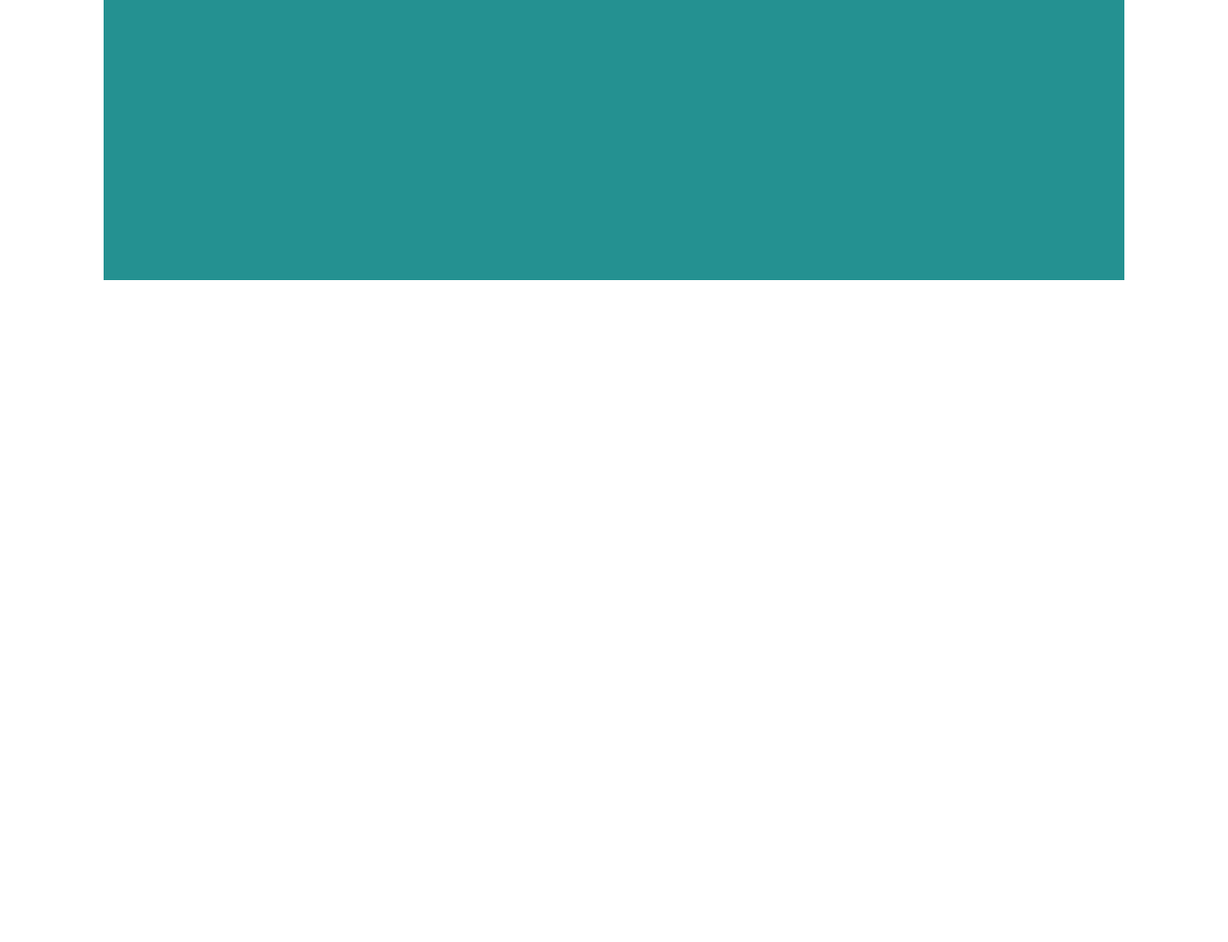
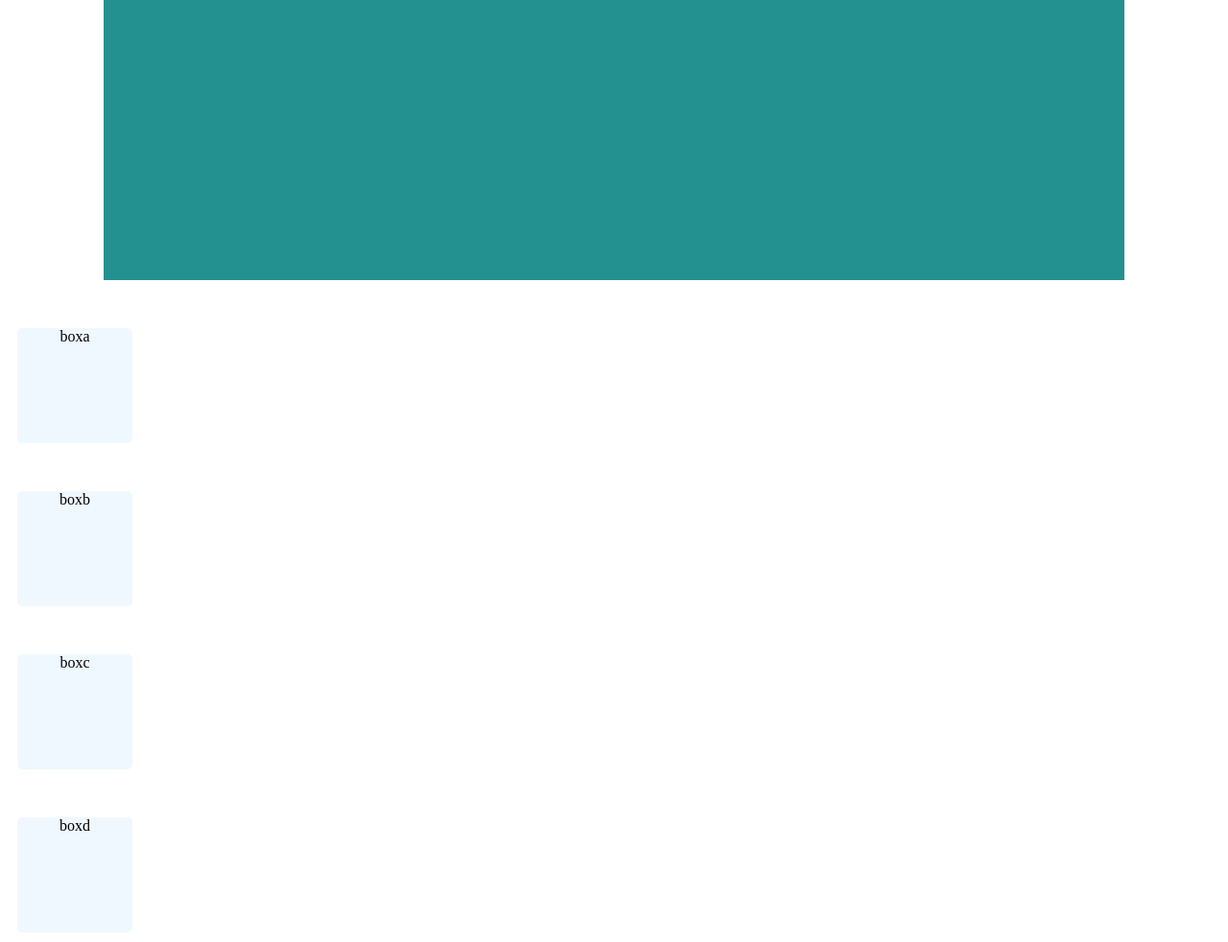
Before and after one commit to naomicherono/Tile_game, a plain HTML site: page index.html in a window 1280 px wide. Shown: the part 516-1498 px from the top of the page at 96% size. Before the commit the page ends 816 px from the top, so only its background shows below. Drawn offline with Linux system fonts and the light colour scheme.

Commit message:
added div tags

```diff
--- a/index.html
+++ b/index.html
@@ -15,17 +15,15 @@
             <div class="square1">boxc</div>
             <div class="square1">boxd</div>
 
+         </div>
+         <div class="square1">boxa</div>
+         <div class="square1">boxb</div>
+         <div class="square1">boxc</div>
+         <div class="square1">boxd</div>
 
 
 
 
 
-
-
-
-
-
-    </div>
-
 </body>
 </html>
```
